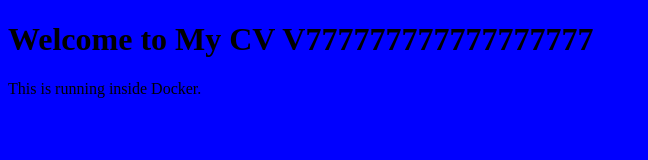
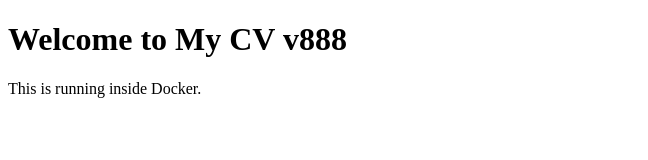
Before and after one commit to Yahia58/cv-project, a plain HTML site: page index.html in a window 1280 px wide. Shown: the whole page, without its empty margins (0-648 px from the left). Drawn offline with Linux system fonts and the light colour scheme.

Commit message:
Update index.html

```diff
--- a/index.html
+++ b/index.html
@@ -3,8 +3,8 @@
 <head>
   <title>My CV</title>
 </head>
-<body style="background-color:blue">
-  <h1>Welcome to My CV V777777777777777777</h1>
+<body style="background-color:white">
+  <h1>Welcome to My CV v888</h1>
   <p>This is running inside Docker.</p>
 </body>
 </html>
```
